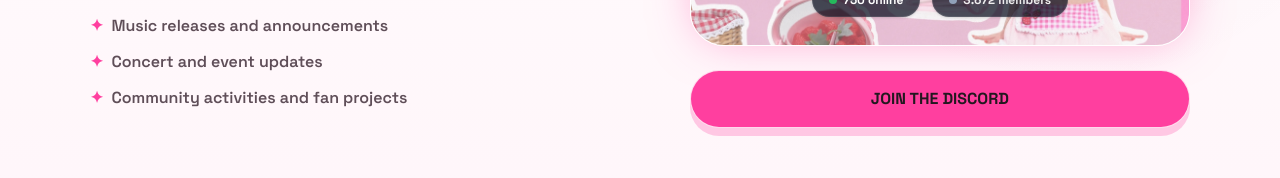
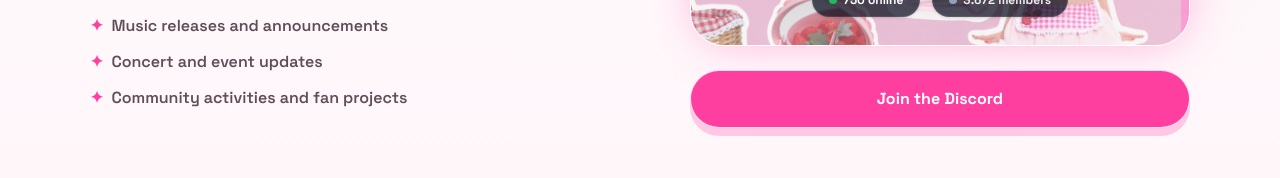
Before and after one commit to jespermhl/naomijonhq, a Next.js app: page / in a window 1280 px wide. Shown: the part 493-671 px from the top of the page. Built offline with nearby package versions, Linux system fonts and the light colour scheme; no server answers.

Commit message:
fix: update JoinDiscordButton text casing and force white text color

```diff
--- a/src/app/_components/JoinDiscordButton.tsx
+++ b/src/app/_components/JoinDiscordButton.tsx
@@ -11,7 +11,7 @@ export default function JoinDiscordButton({
         hover:shadow-[0_12px_0_rgba(255,79,168,0.34)]
         ease-[cubic-bezier(0.175,0.885,0.32,1.275)]
         block w-full rounded-full border px-6 py-4
-        text-center text-md font-black text-white no-underline
+        text-center text-md font-black !text-white no-underline
         transition-all duration-200
         hover:-translate-y-1 hover:scale-105
         active:scale-95 will-change-transform
@@ -24,7 +24,7 @@ export default function JoinDiscordButton({
             rel="noopener noreferrer"
             className={`${buttonBaseStyles} ${className}`}
         >
-            JOIN THE DISCORD
+            Join the Discord
         </a>
     );
 }
```
